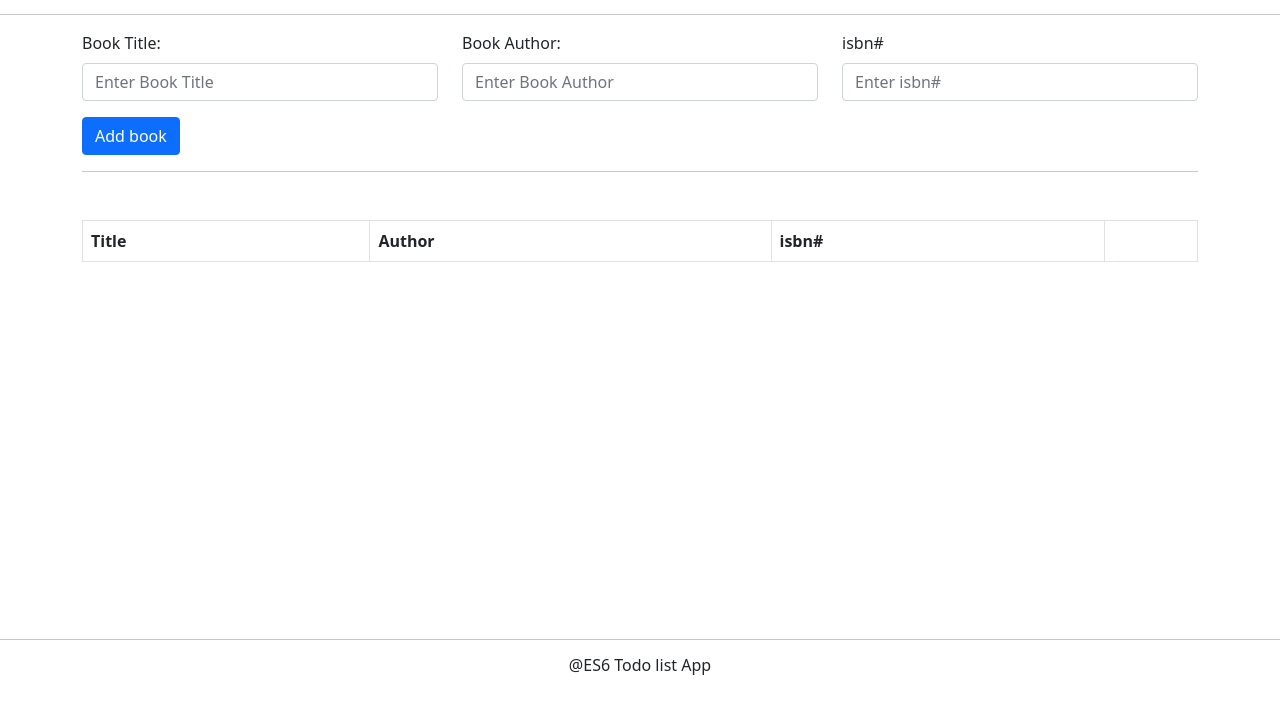
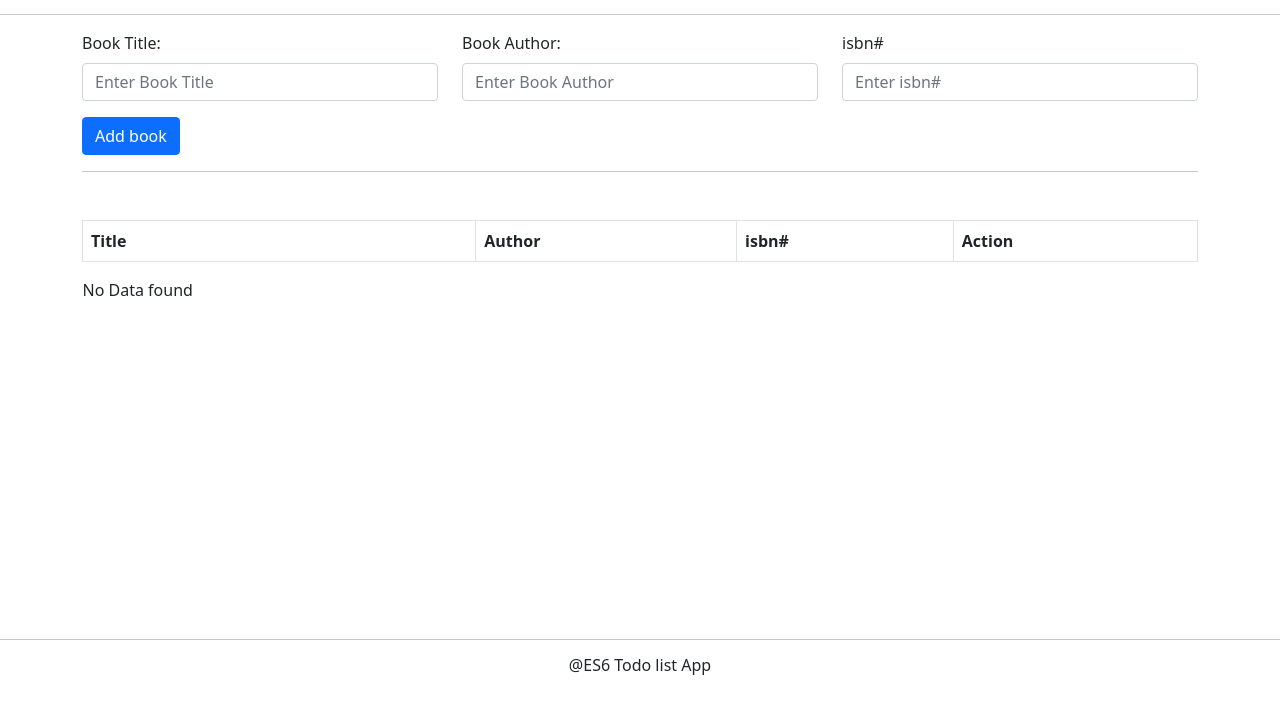
Before and after one commit to prasadlakade/ES6-BooksApp, a plain HTML site: page index.html in a window 1280 px wide. Shown: the part 82-796 px from the top of the page. Drawn offline with nearby package versions, Linux system fonts and the light colour scheme.

Commit message:
no data when empty added

```diff
--- a/app.js
+++ b/app.js
@@ -13,10 +13,22 @@ class UI{
 
 
         const books = Store.getBooks();
+        console.log(books);
 
-        books.forEach((book) => {
-            UI.addBookToList(book);
-        })
+        if(books == ''){
+            const bookNode = document.querySelector('#booklist');
+            const mNode = document.createElement('p');
+            mNode.classList = 'mb-3 mt-3 nodata-div'
+            mNode.innerText = 'No Data found';
+            bookNode.appendChild(mNode);
+        }else{
+
+            books.forEach((book) => {
+                UI.addBookToList(book);
+            })
+        }
+
+
     }
 
     static addBookToList(book) {
@@ -58,7 +70,6 @@ class UI{
         const formDiv = document.querySelector('#book-form');
         msgContainer.insertBefore(alertdiv, formDiv);
     }
-
 
     static clearFields(){
         document.querySelector('#booktitle').value = '';
@@ -125,6 +136,7 @@ document.querySelector('#book-form').addEventListener('submit', (e) => {
         //console.log(book);
 
         //add book to list
+        document.querySelector('#booklist p').remove();
         UI.addBookToList(book);
 
         //add book to localstore
--- a/index.html
+++ b/index.html
@@ -52,7 +52,7 @@
                                     <th>Title</th>
                                     <th>Author</th>
                                     <th>isbn#</th>
-                                    <th></th>
+                                    <th>Action</th>
                                 </tr>
                             </thead>
                             <tbody id='booklist'></tbody>
```
